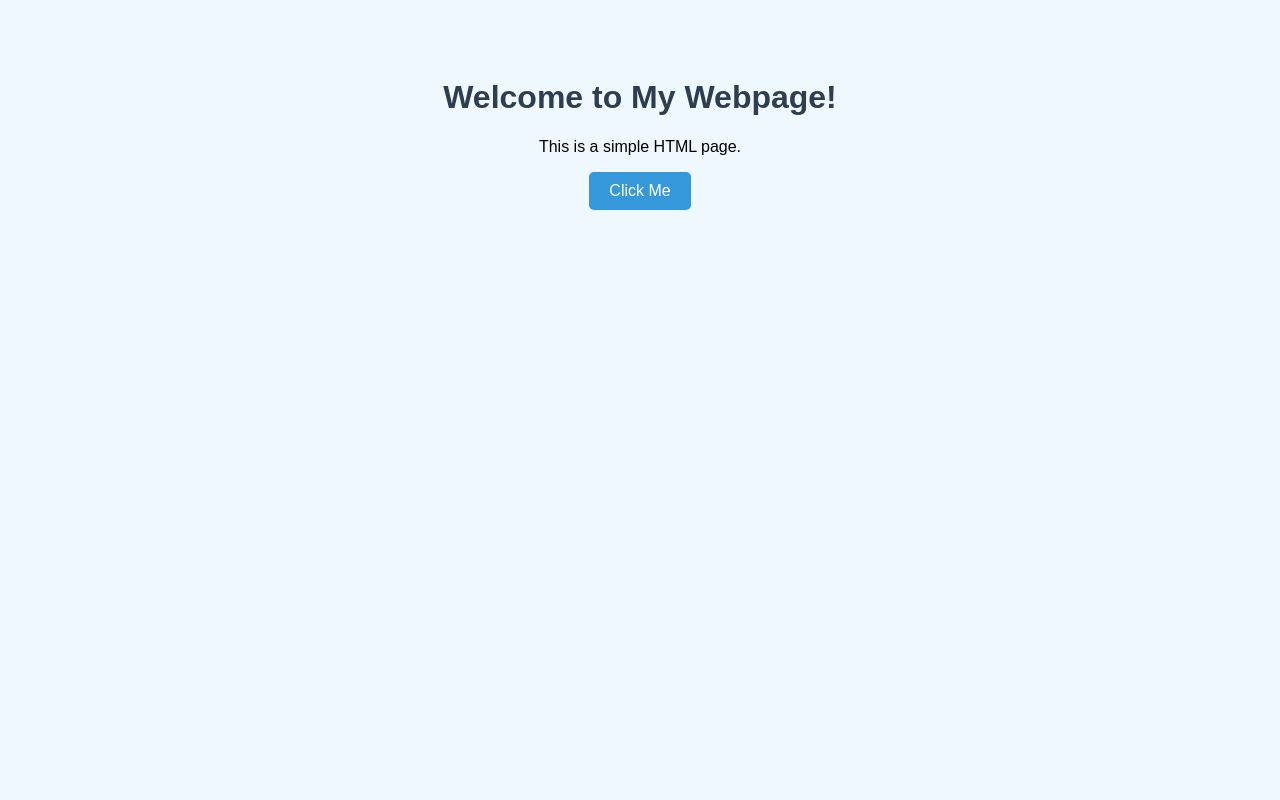
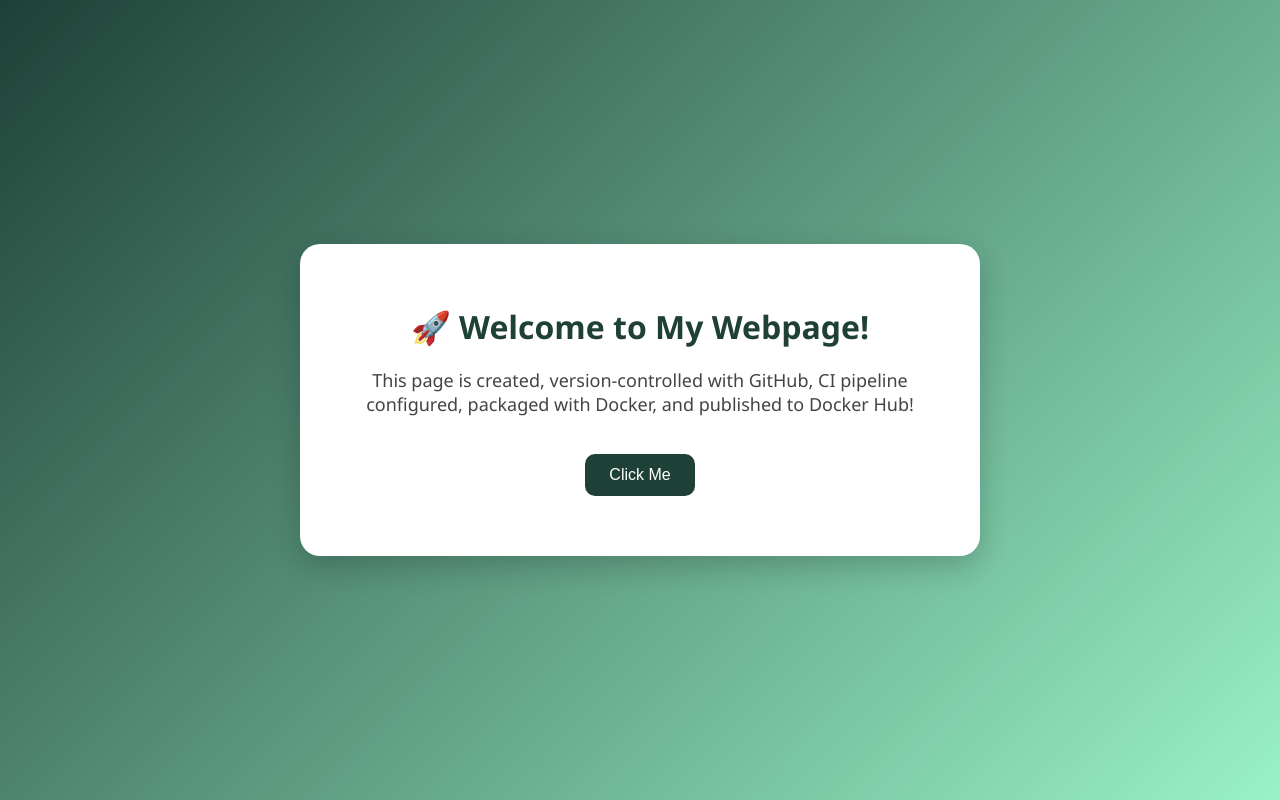
Before and after one commit to Anwesha293/my-Webpage-project, a plain HTML site: page index.html in a window 1280 px wide. Drawn offline with Linux system fonts and the light colour scheme.

Commit message:
editting the codes.

```diff
--- a/index.html
+++ b/index.html
@@ -1,14 +1,18 @@
 <!DOCTYPE html>
 <html lang="en">
 <head>
-  <meta charset="UTF-8">
-  <title>My First Webpage</title>
-  <link rel="stylesheet" href="style.css">
+  <meta charset="UTF-8" />
+  <meta name="viewport" content="width=device-width, initial-scale=1.0" />
+  <title>My Docker Webpage</title>
+  <link rel="stylesheet" href="style.css" />
 </head>
 <body>
-  <h1>Welcome to My Webpage!</h1>
-  <p>This is a simple HTML page.</p>
-  <button onclick="showMessage()">Click Me</button>
+  <div class="container">
+    <h1>🚀 Welcome to My Webpage!</h1>
+    <p>This page is created, version-controlled with GitHub, CI pipeline configured, packaged with Docker, and published to Docker Hub!</p>
+    <button onclick="showMessage()">Click Me</button>
+    <p id="output"></p>
+  </div>
 
   <script src="script.js"></script>
 </body>
--- a/script.js
+++ b/script.js
@@ -1,3 +1,3 @@
 function showMessage() {
-  alert("Hello! You clicked the button.");
+  document.getElementById("output").innerText = "🎉 You clicked the button!";
 }
--- a/style.css
+++ b/style.css
@@ -1,20 +1,51 @@
 body {
-  font-family: Arial, sans-serif;
+  margin: 0;
+  padding: 0;
+  font-family: "Segoe UI", Tahoma, Geneva, Verdana, sans-serif;
+  background: linear-gradient(135deg, #1f4037, #99f2c8);
+  display: flex;
+  justify-content: center;
+  align-items: center;
+  height: 100vh;
+}
+
+.container {
+  background: white;
+  padding: 40px;
+  border-radius: 20px;
   text-align: center;
-  padding: 50px;
-  background-color: #f0f8ff;
+  max-width: 600px;
+  box-shadow: 0 10px 30px rgba(0, 0, 0, 0.2);
 }
 
 h1 {
-  color: #2c3e50;
+  color: #1f4037;
+  margin-bottom: 20px;
+}
+
+p {
+  font-size: 18px;
+  color: #444;
 }
 
 button {
-  padding: 10px 20px;
-  font-size: 16px;
-  background-color: #3498db;
+  background-color: #1f4037;
   color: white;
   border: none;
-  border-radius: 5px;
+  padding: 12px 24px;
+  font-size: 16px;
+  margin-top: 20px;
+  border-radius: 10px;
   cursor: pointer;
+  transition: 0.3s ease;
 }
+
+button:hover {
+  background-color: #14532d;
+}
+
+#output {
+  margin-top: 20px;
+  font-weight: bold;
+  color: #1f4037;
+}
```
